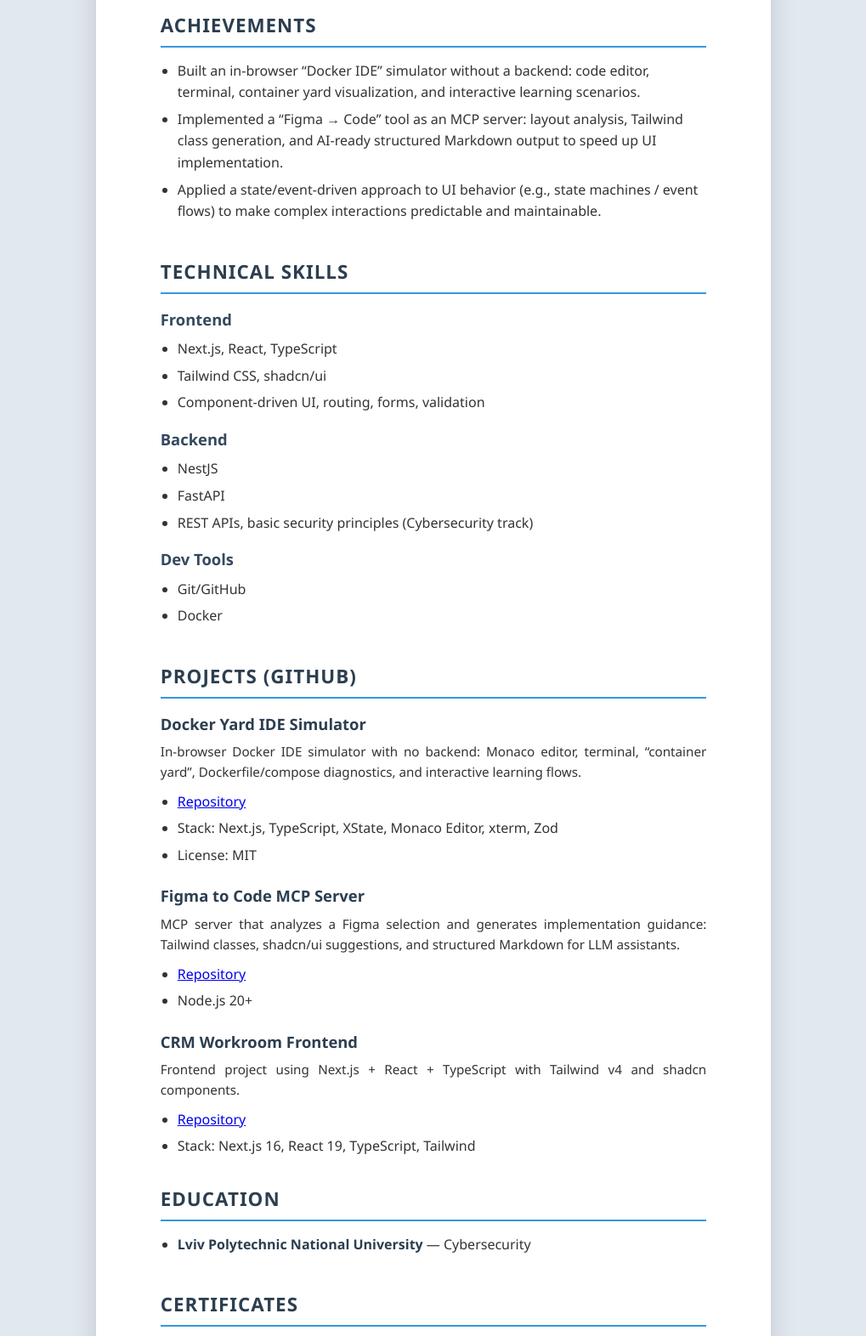
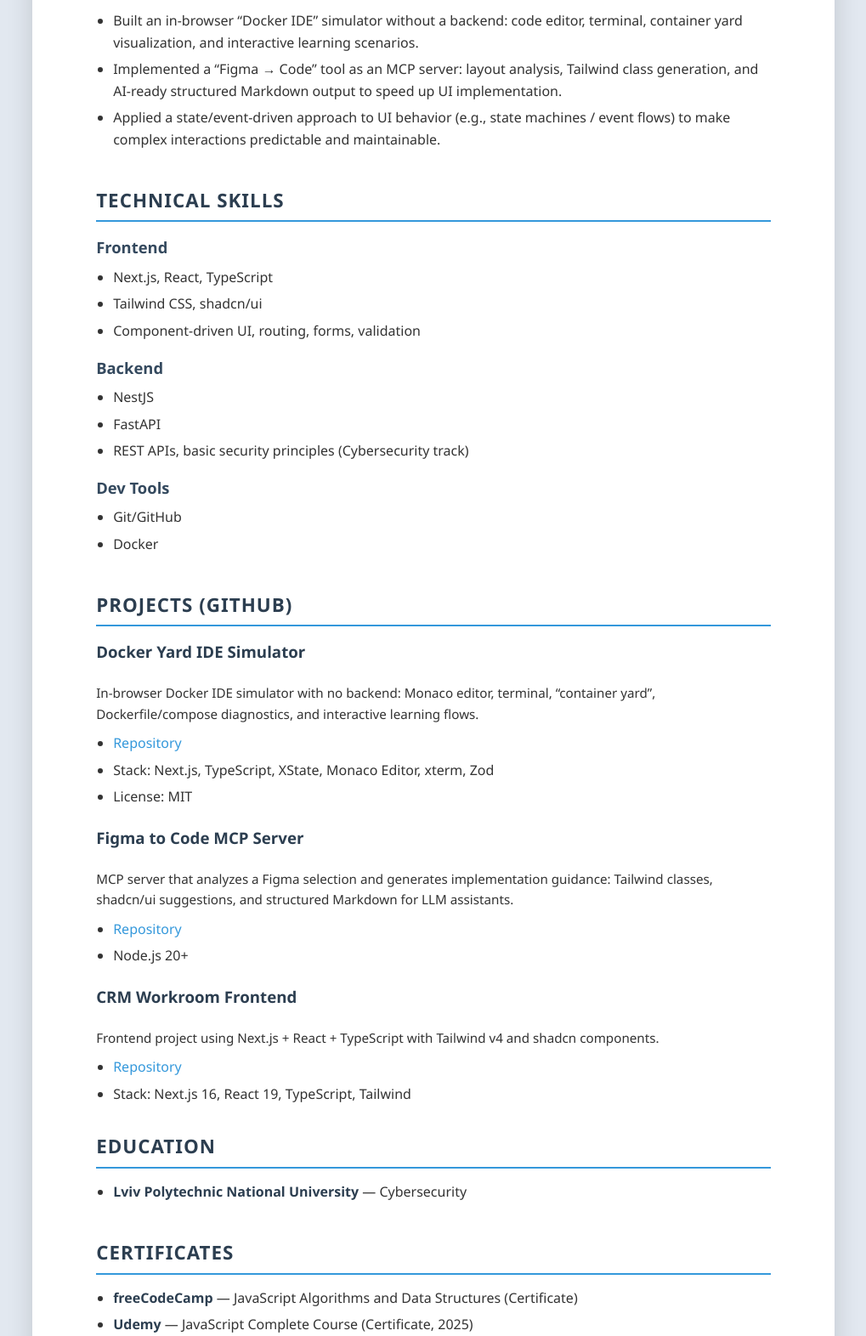
Before and after one commit to kotlovyim-dev/lab-cv, a plain HTML site: page index.html in a window 1280 px wide. Shown: the part 584-2156 px from the top of the page at 85% size, without its empty margins (130-1149 px from the left). Drawn offline with Linux system fonts and the light colour scheme.

Commit message:
refactor: enhance CV layout with improved class structure and styling

```diff
--- a/index.html
+++ b/index.html
@@ -1,6 +1,5 @@
 <!doctype html>
 <html lang="en">
-
     <head>
         <meta charset="utf-8" />
         <meta name="viewport" content="width=device-width, initial-scale=1" />
@@ -9,127 +8,193 @@
     </head>
 
     <body>
-    <header>
-        <h1>Maksym Kotlovyi</h1>
-        <p><strong>Junior Full-Stack Developer</strong> (Next.js / TypeScript, NestJS, FastAPI)</p>
-        <p>Lviv · English: B1 · Open to work / freelance / collaborations</p>
+        <header class="cv-header">
+            <h1 class="cv-name">Maksym Kotlovyi</h1>
+            <p class="cv-header-text">
+                <strong class="cv-strong">Junior Full-Stack Developer</strong>
+                (Next.js / TypeScript, NestJS, FastAPI)
+            </p>
+            <p class="cv-header-text">
+                Lviv · English: B1 · Open to work / freelance / collaborations
+            </p>
 
-        <h2>Contacts</h2>
-        <ul>
-            <li>Email: <a href="mailto:kotlovyim@gmail.com">kotlovyim@gmail.com</a></li>
-            <li>GitHub: <a href="https://github.com/kotlovyim-dev">github.com/kotlovyim-dev</a></li>
-            <li>Telegram: <a href="https://t.me/kotlovyim">@kotlovyim</a></li>
+            <h2 class="cv-section-title">Contacts</h2>
+            <ul class="cv-contact-list">
+                <li class="cv-contact-item">
+                    Email:
+                    <a class="cv-link" href="mailto:kotlovyim@gmail.com"
+                        >kotlovyim@gmail.com</a
+                    >
+                </li>
+                <li class="cv-contact-item">
+                    GitHub:
+                    <a class="cv-link" href="https://github.com/kotlovyim-dev"
+                        >github.com/kotlovyim-dev</a
+                    >
+                </li>
+                <li class="cv-contact-item">
+                    Telegram:
+                    <a class="cv-link" href="https://t.me/kotlovyim"
+                        >@kotlovyim</a
+                    >
+                </li>
             </ul>
 
-        <hr />
+            <hr class="cv-divider" />
         </header>
 
-    <main>
-        <section>
-            <h2>Profile</h2>
-            <p>
-                Junior Full-Stack developer focused on clean code, structured architecture, and fast iteration.
-                Interested in SaaS, AI tools, developer tooling, and EdTech.
+        <main class="cv-main">
+            <section class="cv-section">
+                <h2 class="cv-section-title">Profile</h2>
+                <p class="cv-text">
+                    Junior Full-Stack developer focused on clean code,
+                    structured architecture, and fast iteration. Interested in
+                    SaaS, AI tools, developer tooling, and EdTech.
                 </p>
             </section>
 
-        <section>
-            <h2>Achievements</h2>
-            <ul>
-                <li>
-                    Built an in-browser “Docker IDE” simulator without a backend: code editor, terminal, container
-                    yard visualization, and interactive learning scenarios.
+            <section class="cv-section">
+                <h2 class="cv-section-title">Achievements</h2>
+                <ul class="cv-list">
+                    <li class="cv-list-item">
+                        Built an in-browser “Docker IDE” simulator without a
+                        backend: code editor, terminal, container yard
+                        visualization, and interactive learning scenarios.
                     </li>
-                <li>
-                    Implemented a “Figma → Code” tool as an MCP server: layout analysis, Tailwind class generation,
-                    and AI-ready structured Markdown output to speed up UI implementation.
+                    <li class="cv-list-item">
+                        Implemented a “Figma → Code” tool as an MCP server:
+                        layout analysis, Tailwind class generation, and AI-ready
+                        structured Markdown output to speed up UI
+                        implementation.
                     </li>
-                <li>
-                    Applied a state/event-driven approach to UI behavior (e.g., state machines / event flows) to
-                    make complex interactions predictable and maintainable.
+                    <li class="cv-list-item">
+                        Applied a state/event-driven approach to UI behavior
+                        (e.g., state machines / event flows) to make complex
+                        interactions predictable and maintainable.
                     </li>
                 </ul>
             </section>
 
-        <section>
-            <h2>Technical Skills</h2>
+            <section class="cv-section">
+                <h2 class="cv-section-title">Technical Skills</h2>
 
-            <h3>Frontend</h3>
-            <ul>
-                <li>Next.js, React, TypeScript</li>
-                <li>Tailwind CSS, shadcn/ui</li>
-                <li>Component-driven UI, routing, forms, validation</li>
+                <h3 class="cv-subheading">Frontend</h3>
+                <ul class="cv-list">
+                    <li class="cv-list-item">Next.js, React, TypeScript</li>
+                    <li class="cv-list-item">Tailwind CSS, shadcn/ui</li>
+                    <li class="cv-list-item">
+                        Component-driven UI, routing, forms, validation
+                    </li>
                 </ul>
 
-            <h3>Backend</h3>
-            <ul>
-                <li>NestJS</li>
-                <li>FastAPI</li>
-                <li>REST APIs, basic security principles (Cybersecurity track)</li>
+                <h3 class="cv-subheading">Backend</h3>
+                <ul class="cv-list">
+                    <li class="cv-list-item">NestJS</li>
+                    <li class="cv-list-item">FastAPI</li>
+                    <li class="cv-list-item">
+                        REST APIs, basic security principles (Cybersecurity
+                        track)
+                    </li>
                 </ul>
 
-            <h3>Dev Tools</h3>
-            <ul>
-                <li>Git/GitHub</li>
-                <li>Docker</li>
+                <h3 class="cv-subheading">Dev Tools</h3>
+                <ul class="cv-list">
+                    <li class="cv-list-item">Git/GitHub</li>
+                    <li class="cv-list-item">Docker</li>
                 </ul>
             </section>
 
-        <section>
-            <h2>Projects (GitHub)</h2>
+            <section class="cv-section">
+                <h2 class="cv-section-title">Projects (GitHub)</h2>
 
-            <article>
-                <h3>Docker Yard IDE Simulator</h3>
-                <p>
-                    In-browser Docker IDE simulator with no backend: Monaco editor, terminal, “container yard”,
-                    Dockerfile/compose diagnostics, and interactive learning flows.
+                <article class="cv-project-item">
+                    <h3 class="cv-project-title">Docker Yard IDE Simulator</h3>
+                    <p class="cv-project-text">
+                        In-browser Docker IDE simulator with no backend: Monaco
+                        editor, terminal, “container yard”, Dockerfile/compose
+                        diagnostics, and interactive learning flows.
                     </p>
-                <ul>
-                    <li><a href="https://github.com/kotlovyim-dev/docker-yard-ide-simulator">Repository</a></li>
-                    <li>Stack: Next.js, TypeScript, XState, Monaco Editor, xterm, Zod</li>
-                    <li>License: MIT</li>
+                    <ul class="cv-list cv-list-tight">
+                        <li class="cv-list-item">
+                            <a
+                                class="cv-link"
+                                href="https://github.com/kotlovyim-dev/docker-yard-ide-simulator"
+                                >Repository</a
+                            >
+                        </li>
+                        <li class="cv-list-item">
+                            Stack: Next.js, TypeScript, XState, Monaco Editor,
+                            xterm, Zod
+                        </li>
+                        <li class="cv-list-item">License: MIT</li>
                     </ul>
                 </article>
 
-            <article>
-                <h3>Figma to Code MCP Server</h3>
-                <p>
-                    MCP server that analyzes a Figma selection and generates implementation guidance:
-                    Tailwind classes, shadcn/ui suggestions, and structured Markdown for LLM assistants.
+                <article class="cv-project-item">
+                    <h3 class="cv-project-title">Figma to Code MCP Server</h3>
+                    <p class="cv-project-text">
+                        MCP server that analyzes a Figma selection and generates
+                        implementation guidance: Tailwind classes, shadcn/ui
+                        suggestions, and structured Markdown for LLM assistants.
                     </p>
-                <ul>
-                    <li><a href="https://github.com/kotlovyim-dev/figma-to-code-mcp">Repository</a></li>
-                    <li>Node.js 20+</li>
+                    <ul class="cv-list cv-list-tight">
+                        <li class="cv-list-item">
+                            <a
+                                class="cv-link"
+                                href="https://github.com/kotlovyim-dev/figma-to-code-mcp"
+                                >Repository</a
+                            >
+                        </li>
+                        <li class="cv-list-item">Node.js 20+</li>
                     </ul>
                 </article>
 
-            <article>
-                <h3>CRM Workroom Frontend</h3>
-                <p>
-                    Frontend project using Next.js + React + TypeScript with Tailwind v4 and shadcn components.
+                <article class="cv-project-item cv-project-item-last">
+                    <h3 class="cv-project-title">CRM Workroom Frontend</h3>
+                    <p class="cv-project-text">
+                        Frontend project using Next.js + React + TypeScript with
+                        Tailwind v4 and shadcn components.
                     </p>
-                <ul>
-                    <li><a href="https://github.com/kotlovyim-dev/crm-workroom-frontend">Repository</a></li>
-                    <li>Stack: Next.js 16, React 19, TypeScript, Tailwind</li>
+                    <ul class="cv-list cv-list-tight">
+                        <li class="cv-list-item">
+                            <a
+                                class="cv-link"
+                                href="https://github.com/kotlovyim-dev/crm-workroom-frontend"
+                                >Repository</a
+                            >
+                        </li>
+                        <li class="cv-list-item">
+                            Stack: Next.js 16, React 19, TypeScript, Tailwind
+                        </li>
                     </ul>
                 </article>
             </section>
 
-        <section>
-            <h2>Education</h2>
-            <ul>
-                <li><strong>Lviv Polytechnic National University</strong> — Cybersecurity</li>
+            <section class="cv-section">
+                <h2 class="cv-section-title">Education</h2>
+                <ul class="cv-list">
+                    <li class="cv-list-item">
+                        <strong class="cv-strong"
+                            >Lviv Polytechnic National University</strong
+                        >
+                        — Cybersecurity
+                    </li>
                 </ul>
             </section>
 
-        <section>
-            <h2>Certificates</h2>
-            <ul>
-                <li><strong>freeCodeCamp</strong> — JavaScript Algorithms and Data Structures (Certificate)</li>
-                <li><strong>Udemy</strong> — JavaScript Complete Course (Certificate, 2025)</li>
+            <section class="cv-section">
+                <h2 class="cv-section-title">Certificates</h2>
+                <ul class="cv-list">
+                    <li class="cv-list-item">
+                        <strong class="cv-strong">freeCodeCamp</strong> —
+                        JavaScript Algorithms and Data Structures (Certificate)
+                    </li>
+                    <li class="cv-list-item">
+                        <strong class="cv-strong">Udemy</strong> — JavaScript
+                        Complete Course (Certificate, 2025)
+                    </li>
                 </ul>
             </section>
         </main>
     </body>
-
 </html>
--- a/styles.css
+++ b/styles.css
@@ -1,27 +1,17 @@
-:root {
+html {
+    background-color: #e2e8f0;
+}
+
+body {
     --primary-color: #2c3e50;
     --secondary-color: #34495e;
     --accent-color: #3498db;
     --text-color: #333333;
     --light-text: #666666;
-    --page-bg: #e2e8f0;
     --paper-bg: #ffffff;
     --border-color: #cbd5e1;
     --font-family: "Segoe UI", Roboto, "Helvetica Neue", Arial, sans-serif;
-}
 
-html {
-    box-sizing: border-box;
-    background-color: var(--page-bg);
-}
-
-*,
-*:before,
-*:after {
-    box-sizing: inherit;
-}
-
-body {
     background-color: var(--paper-bg);
     color: var(--text-color);
     font-family: var(--font-family);
@@ -36,12 +26,17 @@
     border-radius: 4px;
 }
 
-header {
+.cv-body,
+.cv-body * {
+    box-sizing: border-box;
+}
+
+.cv-header {
     text-align: center;
     margin-bottom: 25px;
 }
 
-header h1 {
+.cv-name {
     font-size: 2.8rem;
     margin: 0 0 5px;
     color: var(--primary-color);
@@ -49,13 +44,13 @@
     font-weight: 700;
 }
 
-header p {
+.cv-header-text {
     margin: 5px 0;
     color: var(--secondary-color);
     font-size: 1.05rem;
 }
 
-header ul {
+.cv-contact-list {
     list-style: none;
     padding: 0;
     margin: 15px 0 0;
@@ -66,37 +61,37 @@
     flex-wrap: wrap;
 }
 
-header li {
+.cv-contact-item {
     font-size: 0.95rem;
     color: var(--light-text);
 }
 
-header a {
+.cv-link {
     color: var(--accent-color);
     text-decoration: none;
     font-weight: 500;
     transition: color 0.2s ease;
 }
 
-header a:hover {
+.cv-link:hover {
     color: var(--primary-color);
     text-decoration: underline;
 }
 
-header hr {
+.cv-divider {
     margin-top: 25px;
     border: none;
     height: 1px;
     background-color: var(--border-color);
 }
 
-main {
+.cv-main {
     display: flex;
     flex-direction: column;
     gap: 25px;
 }
 
-section h2 {
+.cv-section-title {
     font-size: 1.4rem;
     color: var(--primary-color);
     border-bottom: 2px solid var(--accent-color);
@@ -107,53 +102,53 @@
     letter-spacing: 1px;
 }
 
-section h3 {
+.cv-subheading {
     font-size: 1.15rem;
     color: var(--secondary-color);
     margin-top: 15px;
     margin-bottom: 8px;
 }
 
-section p {
+.cv-text {
     margin: 0 0 12px;
     text-align: justify;
 }
 
-section ul {
+.cv-list {
     margin: 0 0 15px;
     padding-left: 20px;
 }
 
-section li {
+.cv-list-item {
     margin-bottom: 6px;
 }
 
-article {
+.cv-project-item {
     margin-bottom: 20px;
 }
 
-article:last-child {
+.cv-project-item-last {
     margin-bottom: 0;
 }
 
-article h3 {
+.cv-project-title {
     margin-top: 0;
     margin-bottom: 6px;
     display: inline-block;
     color: var(--primary-color);
 }
 
-article p {
+.cv-project-text {
     margin-bottom: 10px;
     color: var(--text-color);
     font-size: 0.95rem;
 }
 
-article ul {
+.cv-list-tight {
     margin-bottom: 0;
 }
 
-strong {
+.cv-strong {
     font-weight: 600;
     color: var(--primary-color);
 }
```
Lines whose indentation alone changed are shown as unchanged.
